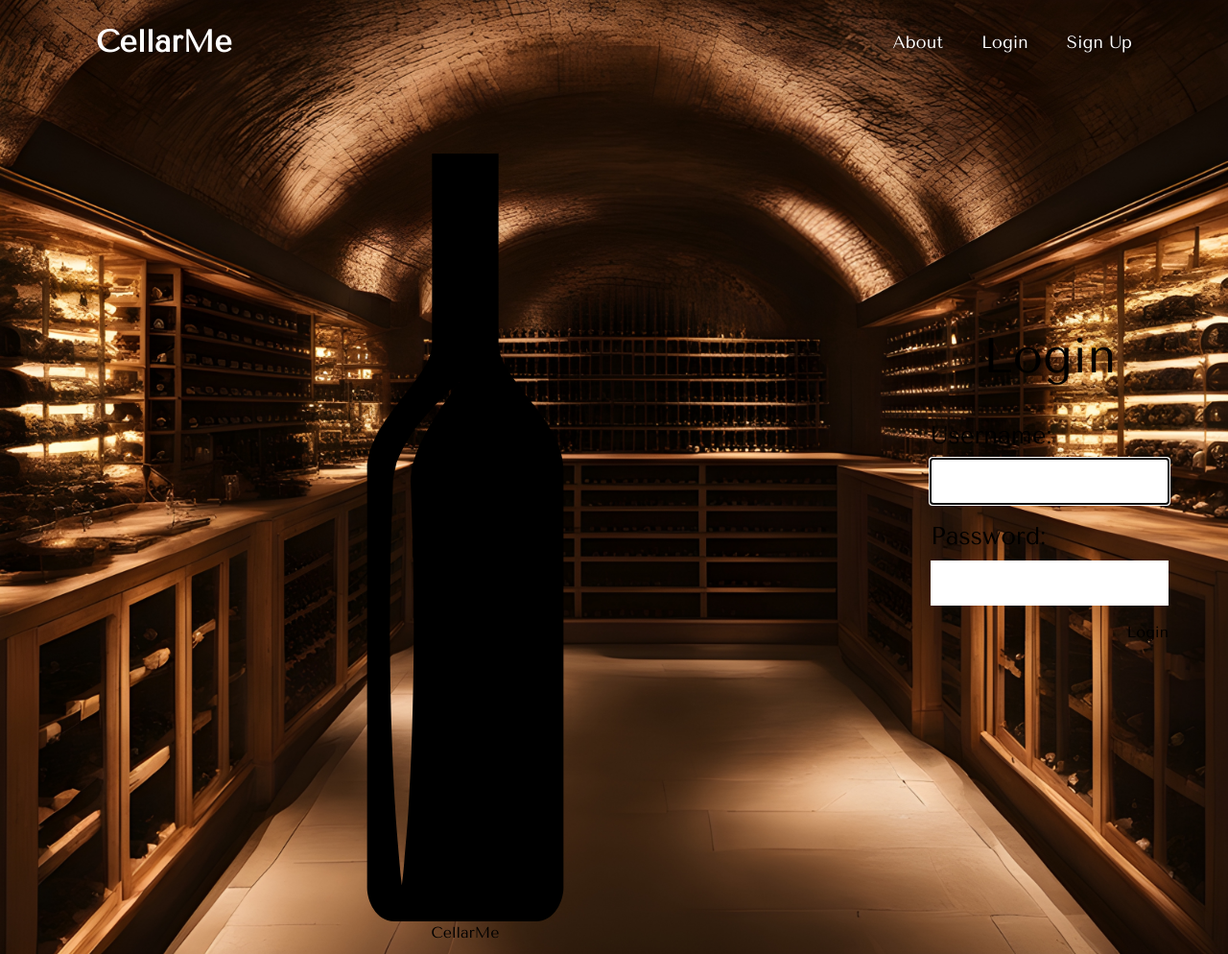
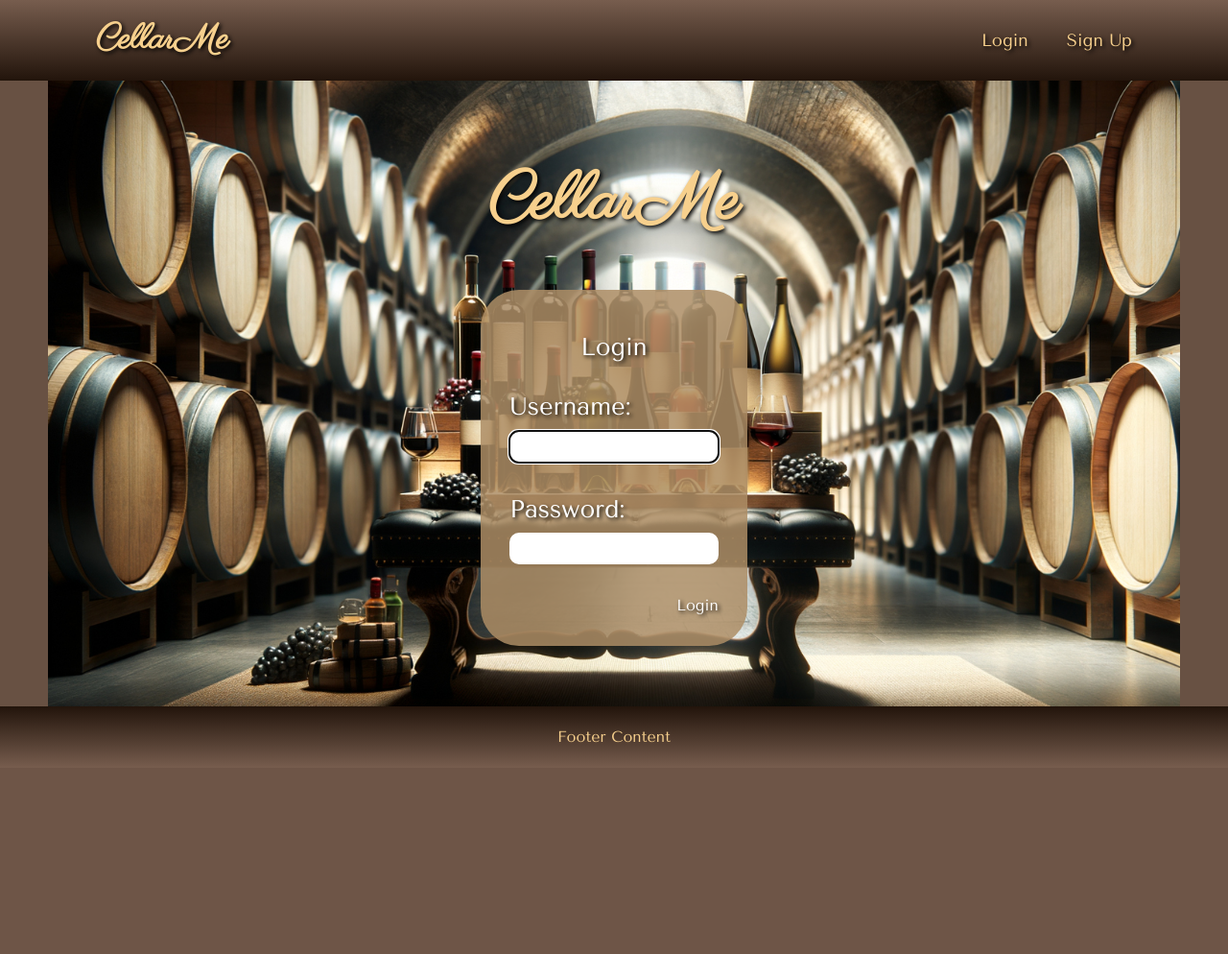
Before and after one commit to andrewdebenham/cellarme, a Django app: page / in a window 1280 px wide. Shown: the whole page at 96% size. After the commit the page ends 784 px from the top, so only its background shows below. Run offline with Django 5.2, Linux system fonts and the light colour scheme; some libraries are stand-ins or nearby versions.

Commit message:
styled home page and all forms

```diff
--- a/core/static/css/base.css
+++ b/core/static/css/base.css
@@ -17,10 +17,13 @@ main {
 body {
     min-height: 100vh;
     margin: 0;
-    background-image: url('../images/background-3.jpeg');
+    background-image: url('../images/background-5.png');
     background-size: cover;
     background-repeat: no-repeat;
     background-position: center;
+    background-attachment: fixed;
+    border-left: 50px solid #685143;
+    border-right: 50px solid #685143;
     --nav-bg: rgba(104, 197, 248, 0.7);
     --nav-bg-ff: rgba(104, 197, 248, 0.9);
     --borders: rgb(36, 116, 248) solid 2px;
@@ -38,12 +41,88 @@ body {
     --font-xl: 2.4rem;
     --font-l: 1.8rem;
     --font-reg: 1.6rem;
+    --font-sm: 1.2rem;
     --card-border-radius: 6px;
     --text-shadow: 2px 2px 4px rgba(0, 0, 0, 1);
     --text-white: #fff;
+    --logo-color: #F7D08D;
+    --container-color: rgba(173, 142, 101, 0.85);
 }
 
 /* Home and Base */
+
+.header {
+    position: fixed;
+    top: 0;
+    left: 0;
+    width: 100%;
+    padding: 15px 100px;
+    background: linear-gradient(to top, #22140B, #775D4E);
+    display: flex;
+    justify-content: space-between;
+    align-items: center;
+    z-index: 100;
+}
+
+footer {
+    position: fixed;
+    bottom: 0;
+    left: 0;
+    width: 100%;
+    padding: 20px 100px;
+    background: linear-gradient(to bottom, #22140B, #775D4E);
+    display: flex;
+    justify-content: center;
+    align-items: center;
+    z-index: 100;
+    color: #F7D08D;
+}
+
+.logo, .home-logo {
+    font-size: 36px;
+    font-family: 'Parisienne', cursive;
+    color: #F7D08D;
+    text-shadow: var(--text-shadow);
+    text-decoration: none;
+    font-weight: 700;
+}
+
+.home-logo {
+    font-size: 68px;
+    margin-bottom: 30px;
+}
+
+.navbar a,
+.navbar form {
+    position: relative;
+    font-size: 18px;
+    color: #F7D08D;
+    text-shadow: var(--text-shadow);
+    font-weight: 500;
+    text-decoration: none;
+    margin-left: 40px;
+}
+
+.navbar form>button {
+    text-shadow: var(--text-shadow);
+}
+
+.navbar a::before,
+.navbar form::before {
+    content: '';
+    position: absolute;
+    top: 100%;
+    left: 0;
+    width: 0;
+    height: 2px;
+    background: var(--logo-color);
+    transition: 0.3s;
+}
+
+.navbar a:hover::before,
+.navbar form:hover::before {
+    width: 100%;
+}
 
 .login-container,
 .logo-container {
@@ -54,54 +133,7 @@ body {
     justify-content: center;
     flex-direction: column;
     margin-top: 150px;
-}
-
-.header {
-    position: fixed;
-    top: 0;
-    left: 0;
-    width: 100%;
-    padding: 20px 100px;
-    background: transparent;
-    display: flex;
-    justify-content: space-between;
-    align-items: center;
-    z-index: 100;
-}
-
-.logo {
-    font-size: 32px;
-    color: #fff;
-    text-decoration: none;
-    font-weight: 700;
-}
-
-.navbar a,
-.navbar form {
-    position: relative;
-    font-size: 18px;
-    color: var(--text-white);
-    text-shadow: var(--text-shadow);
-    font-weight: 500;
-    text-decoration: none;
-    margin-left: 40px;
-}
-
-.navbar a::before,
-.navbar form::before {
-    content: '';
-    position: absolute;
-    top: 100%;
-    left: 0;
-    width: 0;
-    height: 2px;
-    background: #fff;
-    transition: 0.3s;
-}
-
-.navbar a:hover::before,
-.navbar form:hover::before {
-    width: 100%;
+    color: var(--logo-color);
 }
 
 .login {
@@ -109,11 +141,15 @@ body {
     flex-direction: column;
     justify-content: center;
     align-items: center;
-    width: 80%;
+    background-color: var(--container-color);
+    border-radius: 40px;
+    padding: 30px;
+    color: var(--text-white);
+    text-shadow: var(--text-shadow);
 }
 
 .login h1 {
-    font-size: clamp(3.2rem, 3vw, 4.8rem);
+    font-size: var(--font-reg);
     margin: 10px 0;
 }
 
@@ -130,25 +166,88 @@ body {
 }
 
 .login input {
-    font-size: var(--font-l);
+    font-size: var(--font-sm);
     padding: 2px 4px;
     color: black;
+    margin-bottom: 15px;
+    border-radius: 10px;
 }
 
 .login .btn {
     align-self: flex-end;
     margin-right: 0;
     margin-top: 16px;
+    text-shadow: var(--text-shadow);
 }
 
 .divider {
     height: 90px;
 }
 
+/* Sign Up */
+
+.signup-form-container {
+    display: flex;
+    flex-direction: column;
+    justify-content: center;
+    align-items: center;
+    align-self: center;
+    justify-self: center;
+    background-color: var(--container-color);
+    border-radius: 40px;
+    padding: 30px;
+    color: var(--text-white);
+    text-shadow: var(--text-shadow);
+}
+
+.signup {
+    display: flex;
+    flex-direction: column;
+    justify-content: center;
+    align-items: center;
+}
+
+.signup-form-container h1 {
+    font-size: var(--font-reg);
+    margin-bottom: 10px;
+}
+
+.signup>p {
+    display: flex;
+    flex-direction: column;
+    width: 100%;
+    margin: 14px 0 0px;
+}
+
+.signup th {
+    display: flex;
+    margin-right: 50px;
+}
+
+.signup label {
+    font-size: var(--font-sm);
+    margin-bottom: 6px;
+}
+
+.signup input {
+    font-size: var(--font-sm);
+    padding: 2px 4px;
+    color: black;
+    margin-bottom: 15px;
+    border-radius: 10px;
+}
+
+.signup .btn {
+    align-self: flex-end;
+    margin-right: 0;
+    margin-top: 16px;
+    text-shadow: var(--text-shadow);
+}
+
 /* Wine List */
 
 .index-container {
-    margin-top: 100px;
+    margin-top: 140px;
 }
 
 .wine-search-input {
--- a/core/templates/base.html
+++ b/core/templates/base.html
@@ -11,7 +11,7 @@
         href="{% static 'images/wine-bottle-svgrepo-com.svg' %}"
     >
     <link rel="stylesheet" href="{% static 'css/base.css' %}">
-    <link href="https://fonts.googleapis.com/css2?family=Tenor+Sans&display=swap" rel="stylesheet">
+    <link href="https://fonts.googleapis.com/css2?family=Parisienne&family=Tenor+Sans&display=swap" rel="stylesheet">
     <link href="https://api.mapbox.com/mapbox-gl-js/v3.5.1/mapbox-gl.css" rel="stylesheet">
     <script src="https://api.mapbox.com/mapbox-gl-js/v3.5.1/mapbox-gl.js"></script>
     <script src="https://unpkg.com/htmx.org@2.0.1"></script>
@@ -26,9 +26,8 @@
             </a>
             <nav class="navbar flex">
                     {% if user.is_authenticated %}
-                    <a href="{% url 'wine-index' %}">All Wines</a>
+                    <a href="{% url 'wine-index' %}">Your Collection</a>
                     <a href="{% url 'wine-create' %}">Add a Wine</a>
-                    <a href="#">About</a>
 
                     <form id="logout-form" method="post" action="{% url 'user-logout' %}">
                         {% csrf_token %}
@@ -36,15 +35,21 @@
                     </form>
 
                     {% else %}
-                    <a href="#">About</a>
                     <a href="{% url 'home' %}">Login</a>
                     <a href="{% url 'signup' %}">Sign Up</a>
                     {% endif %}
             </nav>
     </header>
+    <!-- <div class="border-container">
+        <div class="border-column"></div>
+        <div class="border-column"></div>
+    </div> -->
     <main>
         {% block content %}
         {% endblock %}
     </main>
+    <footer>
+        <p>Footer Content</p>
+    </footer>
 </body>
 </html>
--- a/core/templates/home.html
+++ b/core/templates/home.html
@@ -5,21 +5,20 @@
 {% endblock %}
 {% block content %}
 
-<section class="logo-container">
-  <div>
-    <img src="{% static 'images/wine-bottle-svgrepo-com.svg' %}" alt="CellarMe Logo" />
+<div class="home-container">
+  <div class="logo-container">
+    <h1 class="home-logo">CellarMe</h1>
   </div>
-  <h1>CellarMe</h1>
-</section>
 
   {% if not user.is_authenticated %}
-<section class="login-conatiner">
+  <div class="login-conatiner">
     <form action="{% url 'home' %}" method="post" class="login">
       <h1>Login</h1>
       {% csrf_token %} {{ form.as_p }}
       <input type="hidden" name="next" value="{{ next }}" />
       <button type="submit" class="btn submit">Login</button>
     </form>
-</section>
+  </div>
   {% endif %}
+</div>
 {% endblock %}
```
Also changed, not shown: other parts of core/static/css/base.css (+136 -16 lines), cellarme/settings.py (+10 -10 lines), core/templates/core/wine_confirm_delete.html (+8 -9 lines), core/templates/core/wine_form.html (+3 -7 lines), core/templates/signup.html (+10 -5 lines), core/static/images/background-4.png (added), core/static/images/background-5.png (added). Lines whose indentation alone changed are shown as unchanged.
